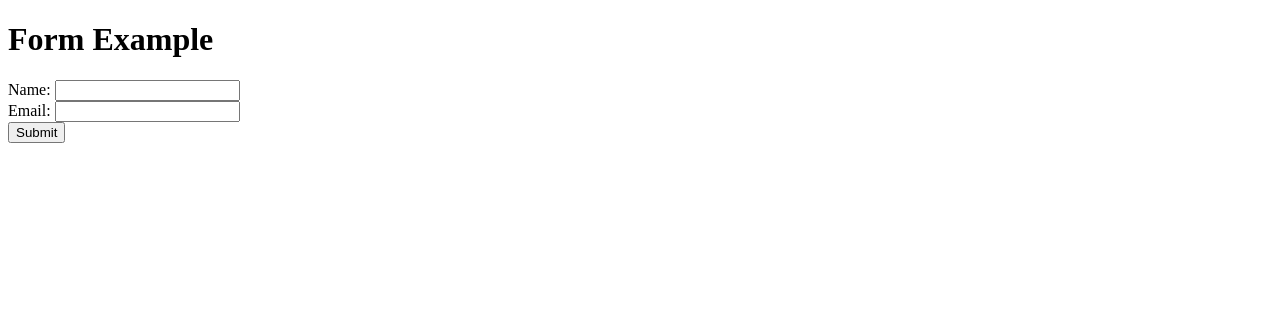
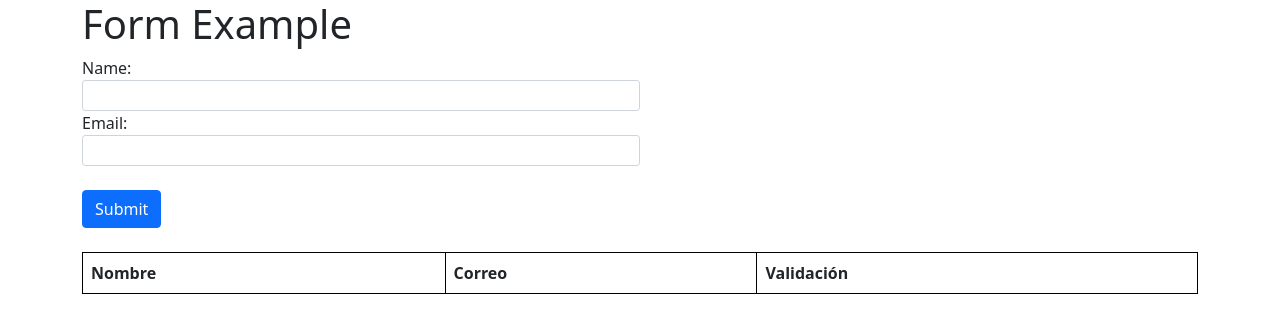
Before and after one commit to christgb/verify-email, a website: page index.html in a window 1280 px wide. Drawn offline with nearby package versions, Linux system fonts and the light colour scheme; no server answers.

Commit message:
cambios finales

```diff
--- a/index.html
+++ b/index.html
@@ -14,21 +14,37 @@
       padding: 8px;
     }
   </style>
+<link href="https://cdn.jsdelivr.net/npm/bootstrap@5.1.3/dist/css/bootstrap.min.css" rel="stylesheet" integrity="sha384-1BmE4kWBq78iYhFldvKuhfTAU6auU8tT94WrHftjDbrCEXSU1oBoqyl2QvZ6jIW3" crossorigin="anonymous">
 </head>
 
 <body>
+  <div class="container">
+   <div class="col-md-6">
   <h1>Form Example</h1>
-  <form action="/submit" method="post">
-    <label for="name">Name:</label>
-    <input type="text" autocomplete="name" id="name" name="name" required>
-    <br>
-    <label for="email">Email:</label>
-    <input type="text" autocomplete="email" id="email" name="email" required>
-    <br>
-    <button type="submit">Submit</button>
+  <form action="/submit" method="post" class="form">
+    <div class="form-group">
+      <label for="name">Name:</label>
+      <input type="text" class="form-control form-control-sm" autocomplete="name" id="name" name="name" required>
+    </div>
+    <div class="form-group">
+      <label for="email">Email:</label>
+      <input type="text" class="form-control form-control-sm" autocomplete="email" id="email" name="email" required>
+    </div><br/>
+    <button type="submit" class="btn btn-primary">Submit</button>
   </form>
+</div>
 <br/>
-  <table id="data-table"></table>
+
+  <table id="data-table" class="table table-striped">
+    <thead>
+      <tr>
+        <th scope="col">Nombre</th>
+        <th scope="col">Correo</th>
+        <th scope="col">Validación</th>
+      </tr>
+  </table>
+</div>
+
 
   <script type="text/javascript">
     console.log("Starting data pull.");
```
Also changed, not shown: server.ts (+14 -0 lines).
